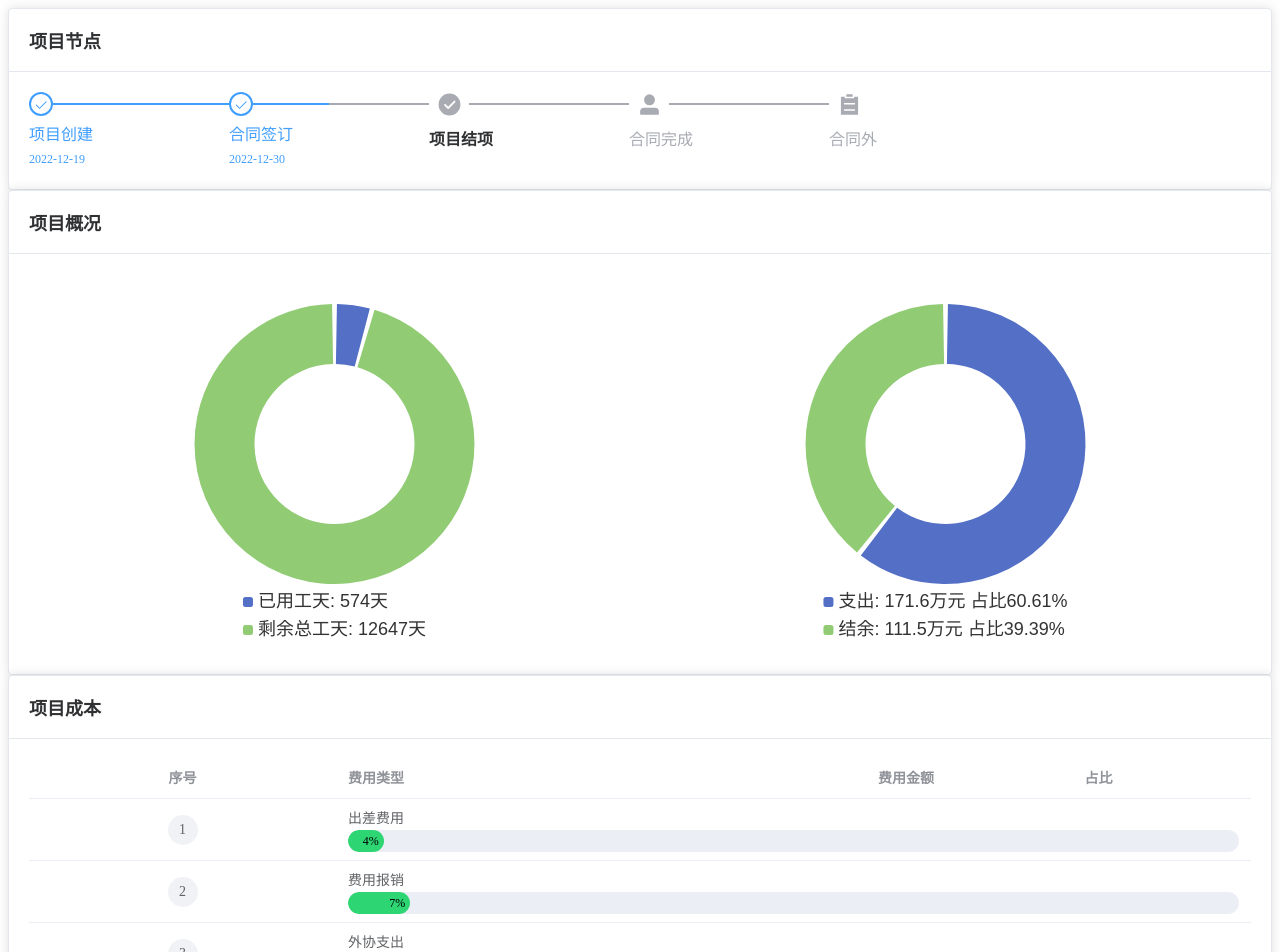
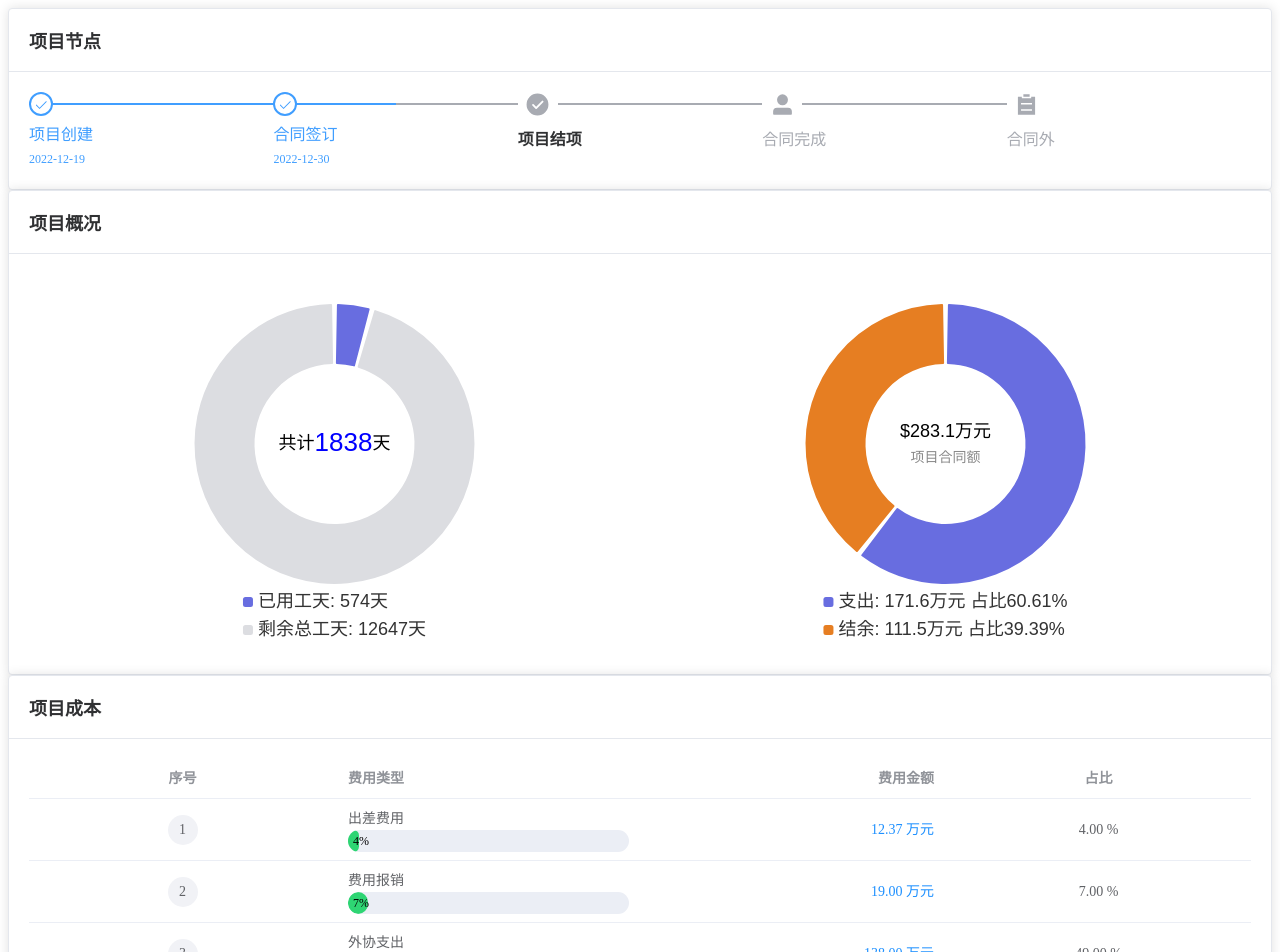
Before and after one commit to suyufan/tianRun, a Vue app: page / in a window 1280 px wide. Shown: the top 952 px of the page. Built offline with nearby package versions, Linux system fonts and the light colour scheme.

Commit message:
fix: 页面刷新Pie的title不显示bug

```diff
--- a/src/components/PieChart.vue
+++ b/src/components/PieChart.vue
@@ -133,6 +133,12 @@ watch(
   },
   { deep: true }
 );
+watch(
+      () => props.title,
+      (newData) => {
+        initializeChart();
+      }
+    );
 
 // 挂载和卸载时，初始化和销毁图表
 onMounted(() => {
--- a/src/components/ProTable.vue
+++ b/src/components/ProTable.vue
@@ -1,5 +1,5 @@
 <template>
-  <el-table :data="props.tableData" style="width: 100%" :span-method="tableSpanMethod">
+  <el-table :data="props.tableData" style="width: 100%">
     <template v-for="(column, index) in props.columns" :key="index">
       <el-table-column
         :prop="column.prop"
@@ -66,8 +66,6 @@ const formatProcess = (proportion) => {
 function tableSpanMethod({ row, column, rowIndex, columnIndex }) {
   if (props.columns[columnIndex].prop === 'name') {
     return [1, 3]; // 跨越费用类型、费用金额和占比列
-  } else if (['amount', 'proportion'].includes(props.columns[columnIndex].prop)) {
-    return [0, 0]; // 隐藏 "费用金额" 和 "占比" 列内容
   }
 }
 </script>
--- a/src/components/StateStep.vue
+++ b/src/components/StateStep.vue
@@ -1,7 +1,7 @@
 <template>
   <el-steps
-    style="max-width: 1000px"
-    :space="200"
+    style="max-width: 1500px"
+    :space="300"
     :active="2"
     finish-status="success"
   >
```
